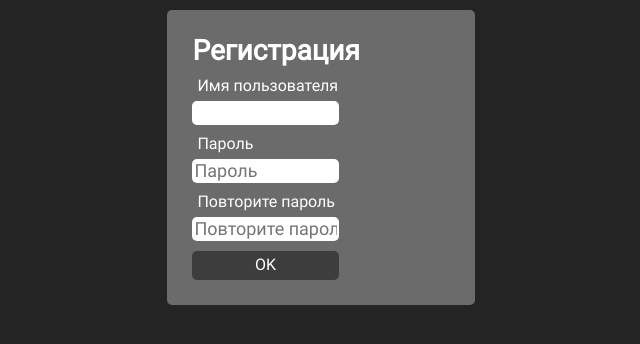
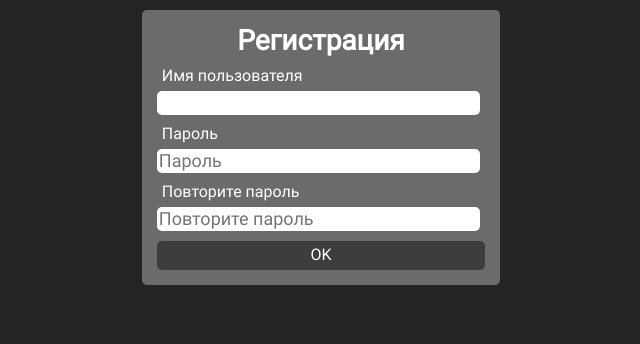
Before and after one commit to Limon8bit/Gamebu, a Django app: page /register in a window 1280 px wide. Shown: the part 60-404 px from the top of the page, without its empty margins (319-959 px from the left). Run offline with Django 4.2, Linux system fonts and the light colour scheme.

Commit message:
little fixes for big update

```diff
--- a/blog/main/static/main/css/login.css
+++ b/blog/main/static/main/css/login.css
@@ -1,6 +1,10 @@
 .container{
     display: flex;
     justify-content: space-around;
+}
+
+.container-box-form_wrap{
+    width: 100%;
 }
 
 .container-box{
--- a/blog/main/templates/main/register.html
+++ b/blog/main/templates/main/register.html
@@ -10,7 +10,7 @@
         <link rel="icon" href="{% static 'main/images/icon.svg' %}">
         <link rel="stylesheet" href="{% static 'main/css/normalize.css' %}">
         <link rel="stylesheet" href="{% static 'main/css/base.css' %}">
-        <link rel="stylesheet" href="{% static 'main/css/create-post.css' %}">
+        <link rel="stylesheet" href="{% static 'main/css/login.css' %}">
     {% endblock static-files %}
     <title>{{ title }}</title>
 </head>
```
